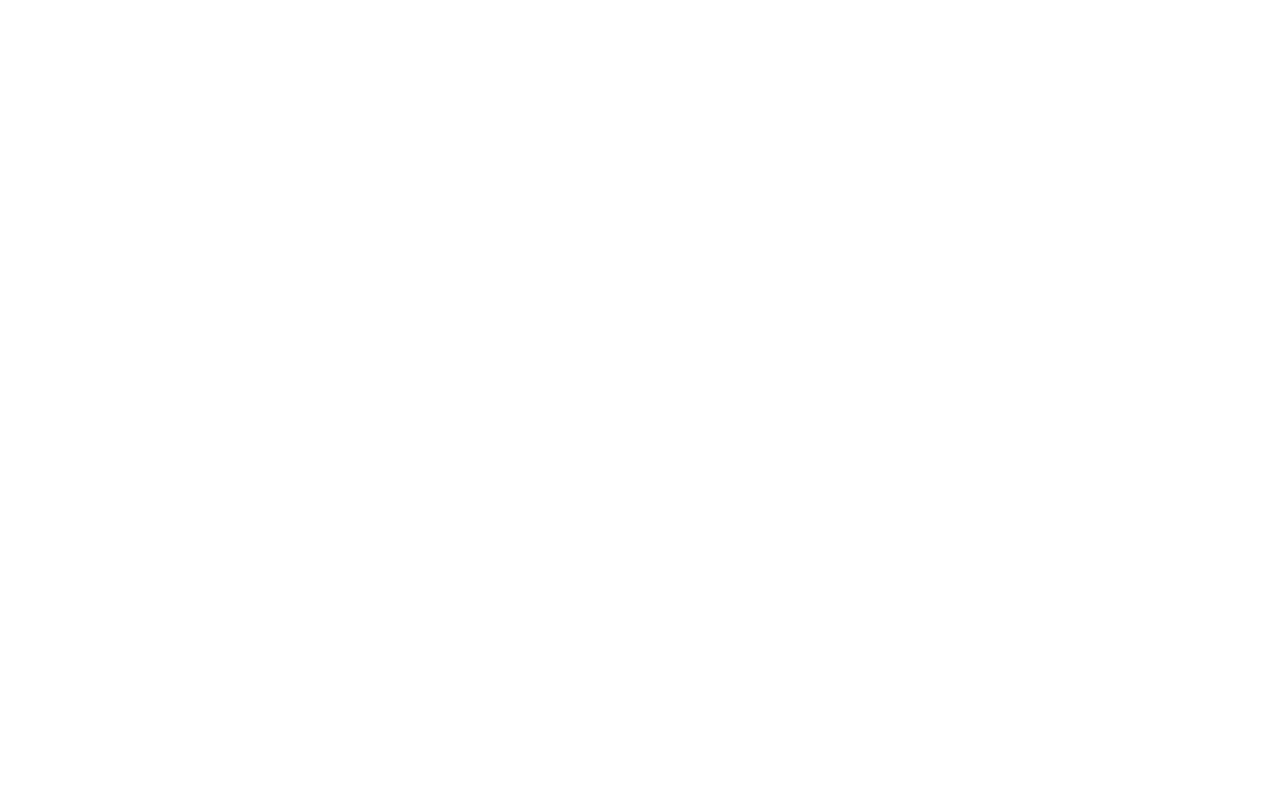
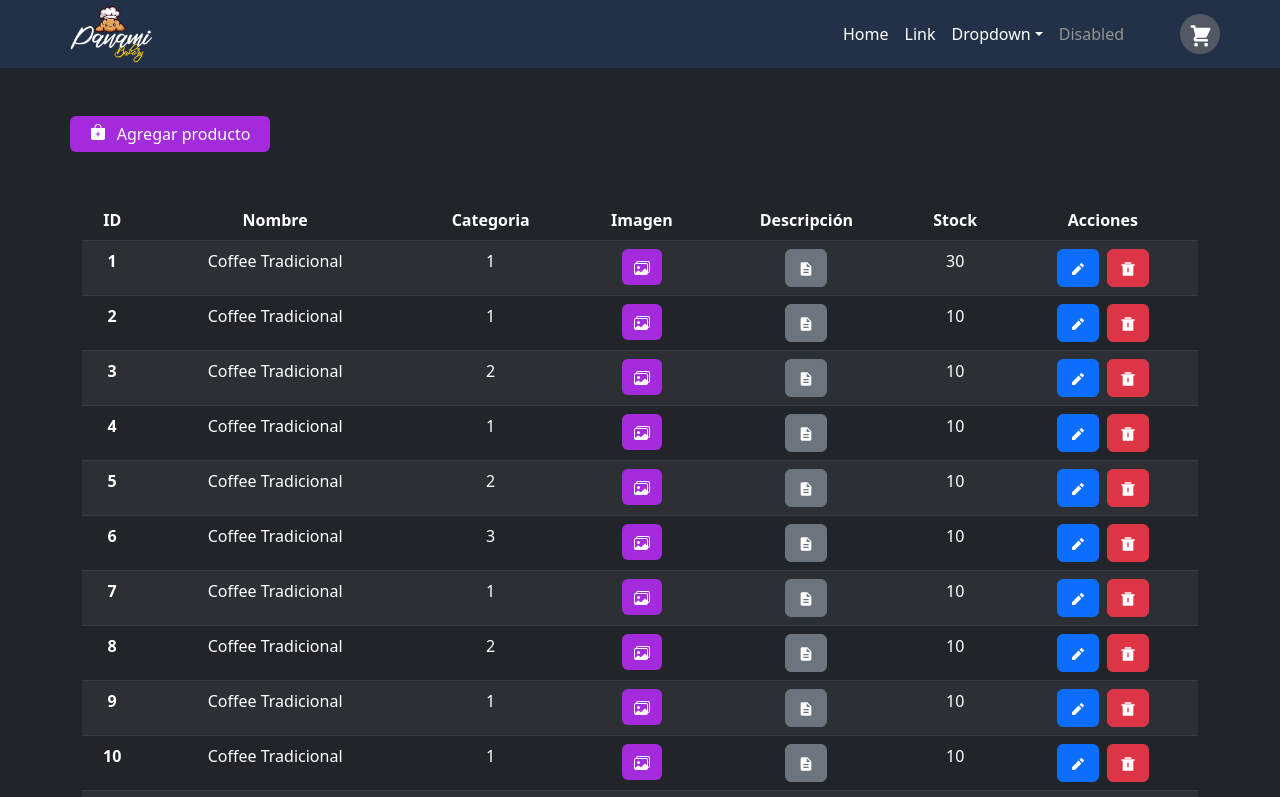
Before and after one commit to PanamiCoffeeORGANIZATION/PanamiCoffeeFRONT, a React (Vite) app: page /admin/ventas in a window 1280 px wide. Before the commit this address had no page. Shown: the top 797 px of the page. Built offline with nearby package versions, Linux system fonts and the light colour scheme.

Commit message:
Cambios antes de primer proyecto

```diff
--- a/src/components/layouts/NavbarLayout.jsx
+++ b/src/components/layouts/NavbarLayout.jsx
@@ -6,7 +6,7 @@
 export const NavbarLayout = (props) => {
     const { carrito } = props;
     return (
-        <nav className="navbar navbar-expand-lg navbar-myDark position-relative" id='navbar'>
+        <nav className="navbar navbar-expand-lg navbar-myDark position-relative p-0" id='navbar'>
             <div className="container-fluid mx-5">
                 <a className="navbar-brand me-5" href="#">
                     <img className="logo logo me-3" src={logo} alt="logo" />
--- /dev/null
+++ b/src/components/pages/AdminProductos.jsx
@@ -0,0 +1,144 @@
+import { useState } from "react";
+
+// Iconos
+import { BsFillBagPlusFill, BsImages } from "react-icons/bs";
+import { MdDescription } from "react-icons/md";
+import { RiPencilFill, RiDeleteBin4Fill } from "react-icons/ri";
+// Componentes
+import { NavbarLayout } from "../layouts/NavbarLayout"
+
+// Helpers
+import { arr } from "../../helpers/data";
+
+
+export const AdminProductos = () => {
+
+    const [data, setData] = useState(arr);
+
+    return (
+        <>
+            <NavbarLayout />
+            <div id="admin-productos" className="bg-dark" style={{ minHeight: "100vh", maxHeight: "auto" }}>
+                <div className="container">
+                    <div className="row">
+                        <button style={{ width: "200px" }} className="btn btn-purple mt-5"><BsFillBagPlusFill style={{ marginTop: "-6px", marginRight: "7px" }} /> Agregar producto</button>
+                    </div>
+                    <div className="row">
+                        <div className="col mt-5">
+                            <table className="table table-dark table-striped">
+                                <thead>
+                                    <tr>
+                                        <th scope="col">ID</th>
+                                        <th scope="col">Nombre</th>
+                                        <th scope="col">Categoria</th>
+                                        <th scope="col">Imagen</th>
+                                        <th scope="col">Descripción</th>
+                                        <th scope="col">Stock</th>
+                                        <th scope="col">Acciones</th>
+                                    </tr>
+                                </thead>
+                                <tbody>
+                                    {
+                                        data.map(item => (
+                                            <tr>
+                                                <th scope="row">{item.id}</th>
+                                                <td>{item.nombre}</td>
+                                                <td>{item.categoria}</td>
+                                                <td>
+                                                    <label htmlFor="imgFile">
+                                                        <button
+                                                            className="btn btn-purple"
+                                                            data-bs-toggle="modal"
+                                                            data-bs-target="#img-modal"
+                                                        >
+                                                            <BsImages />
+                                                        </button>
+                                                        <input id="imgFile" type="file" style={{ display: "none" }} />
+                                                    </label>
+                                                </td>
+                                                <td>
+                                                    <button
+                                                        className="btn btn-secondary"
+                                                        data-bs-toggle="modal"
+                                                        data-bs-target="#desc-modal"
+                                                    >
+                                                        <MdDescription />
+                                                    </button>
+                                                </td>
+                                                <td>{item.stock}</td>
+                                                <td>
+                                                <button
+                                                        className="btn btn-primary me-1"
+                                                        data-bs-toggle="modal"
+                                                        data-bs-target="#edit-modal"
+                                                    >
+                                                        <RiPencilFill />
+                                                    </button>
+                                                    <button className="btn btn-danger ms-1">
+                                                        <RiDeleteBin4Fill />
+                                                    </button>
+                                                </td>
+                                            </tr>
+                                        ))
+                                    }
+                                </tbody>
+                            </table>
+                        </div>
+                    </div>
+                </div>
+            </div>
+            {/* Modal */}
+            <div className="modal" tabindex="-1" id="desc-modal">
+                <div className="modal-dialog">
+                    <div className="modal-content">
+                        <div className="modal-header">
+                            <h5 className="modal-title">Descripción</h5>
+                            <button type="button" className="btn-close" data-bs-dismiss="modal" aria-label="Close"></button>
+                        </div>
+                        <div className="modal-body">
+                            <p>Modal body text goes here.</p>
+                        </div>
+                        <div className="modal-footer">
+                            <button type="button" className="btn btn-secondary" data-bs-dismiss="modal">Close</button>
+                            <button type="button" className="btn btn-primary">Save changes</button>
+                        </div>
+                    </div>
+                </div>
+            </div>
+            <div className="modal" tabindex="-1" id="img-modal">
+                <div className="modal-dialog">
+                    <div className="modal-content">
+                        <div className="modal-header">
+                            <h5 className="modal-title">Imagen</h5>
+                            <button type="button" className="btn-close" data-bs-dismiss="modal" aria-label="Close"></button>
+                        </div>
+                        <div className="modal-body">
+                            <p>Modal body text goes here.</p>
+                        </div>
+                        <div className="modal-footer">
+                            <button type="button" className="btn btn-secondary" data-bs-dismiss="modal">Close</button>
+                            <button type="button" className="btn btn-primary">Save changes</button>
+                        </div>
+                    </div>
+                </div>
+            </div>
+            <div className="modal" tabindex="-1" id="edit-modal">
+                <div className="modal-dialog">
+                    <div className="modal-content">
+                        <div className="modal-header">
+                            <h5 className="modal-title">Edición</h5>
+                            <button type="button" className="btn-close" data-bs-dismiss="modal" aria-label="Close"></button>
+                        </div>
+                        <div className="modal-body">
+                            <p>Modal body text goes here.</p>
+                        </div>
+                        <div className="modal-footer">
+                            <button type="button" className="btn btn-secondary" data-bs-dismiss="modal">Close</button>
+                            <button type="button" className="btn btn-primary">Save changes</button>
+                        </div>
+                    </div>
+                </div>
+            </div>
+        </>
+    )
+}
--- a/src/components/pages/components/CarritoItem.jsx
+++ b/src/components/pages/components/CarritoItem.jsx
@@ -17,7 +17,6 @@
     }, [carrito])
 
     const addProducto = () => {
-        if (cantPerProduct >= 20) return;
         if (cantPerProduct >= carrito.stock){
             setStockAlert( true );
             setTimeout( () => {
@@ -35,8 +34,6 @@
     const removeProduct = () => {
 
         if (cantPerProduct <= 1) return
-        if (cantPerProduct > 20) return
-
         carrito.cantidadProductos = cantPerProduct - 1;
         let valorPr = Number(carrito.precio);
         changeValue(totalValue - valorPr);
--- a/src/components/pages/components/ProductoItem.jsx
+++ b/src/components/pages/components/ProductoItem.jsx
@@ -27,7 +27,6 @@
                 <div className="card-body text-white text-white">
                     <h5 className="card-title">{data.nombre}</h5>
                     <p className="card-text"><i>{data.descripcion}</i></p>
-                    <small>{data.stock}</small>
                     {
                         !deleteSelect
                             ?
--- a/src/components/pages/styles.css
+++ b/src/components/pages/styles.css
@@ -30,3 +30,10 @@
 div.card-producto{
     background-color: #525964 !important;
 }
+
+/* SECCIÓN DE ADMIN/PRODUCTOS */
+#admin-productos td, th{
+    text-align: center;
+}
+
+/*  */
--- a/src/helpers/data.js
+++ b/src/helpers/data.js
@@ -5,7 +5,7 @@
         precio: "1000",
         descripcion: "Este café tiene un aroma a yo no se que se se siente yo né como",
         img: "https://media-cldnry.s-nbcnews.com/image/upload/t_nbcnews-fp-1200-630,f_auto,q_auto:best/newscms/2019_33/2203981/171026-better-coffee-boost-se-329p.jpg",
-        stock: 10,
+        stock: 30,
         categoria: 1
     },
     {
--- a/src/routes/App.jsx
+++ b/src/routes/App.jsx
@@ -1,5 +1,6 @@
 import 'bootstrap/dist/css/bootstrap.min.css';
 import { BrowserRouter, Route, Routes } from 'react-router-dom';
+import { AdminProductos } from '../components/pages/AdminProductos';
 
 // Components - Pages
 import { Login } from '../components/pages/Login';
@@ -13,6 +14,9 @@
         <Routes>
           <Route path='login' element={<Login />} />
           <Route path='productos' element={<Productos />} />
+          <Route path='admin/productos' element={<AdminProductos />} />
+          {/* Cristian cambie el componente de abajo */}
+          <Route path='admin/ventas' element={<AdminProductos />} />
         </Routes>
       </BrowserRouter>
     </>
```
